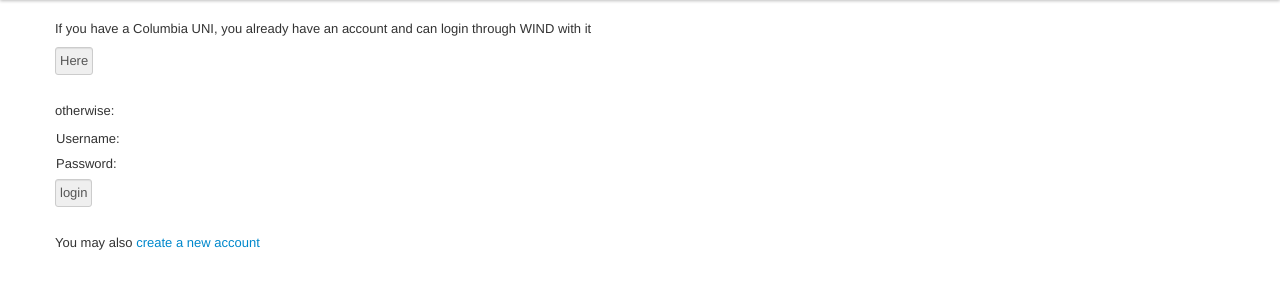
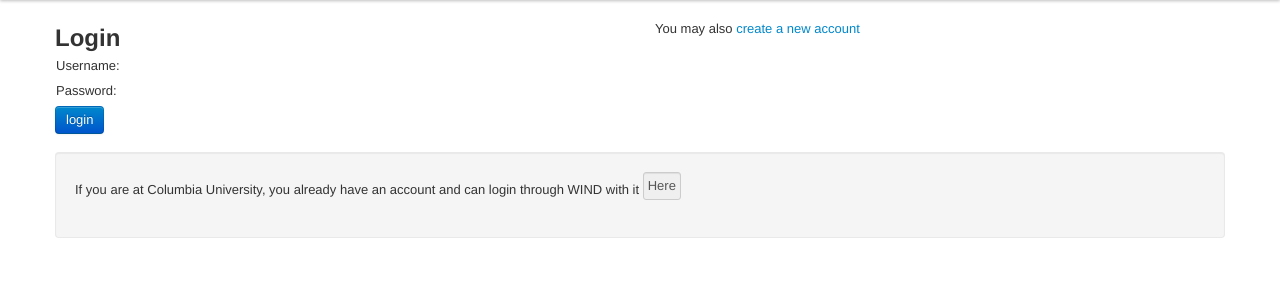
Before and after one commit to thraxil/faktum, a Django app: template templates/registration/login.html in a window 1280 px wide. Shown: the part 40-340 px from the top of the page. Run offline with Django 3.2, Linux system fonts and the light colour scheme; the template is opened without the code that fills it, so the values that code supplies are empty; some libraries are stand-ins or nearby versions.

Commit message:
little nicer login form

```diff
--- a/templates/registration/login.html
+++ b/templates/registration/login.html
@@ -1,14 +1,10 @@
 {% extends "base.html" %}
 {% block content %}
-<form method="get" class="login" action="{{ wind_base }}login">
-<input type="hidden" name="service" value="{{ wind_service }}" />
-<input type="hidden" name="destination" value="http://{{ request.get_host }}/accounts/windlogin/?next={{ next }}" />
-<p>If you have a Columbia UNI, you already have an account and can
-login through WIND with it</p>
-<input type="submit" value="Here" />
-</form>
-<p>otherwise: </p>
-<form method="post" action=".">
+
+<div class="row">
+<div class="span6">
+<h2>Login</h2>
+<form method="post" action="." class="login">
 {% csrf_token %}
 
 {% if form.errors %}
@@ -19,9 +15,23 @@ login through WIND with it</p>
 <tr><td><label for="id_username">Username:</label></td><td>{{ form.username }}</td></tr>
 <tr><td><label for="id_password">Password:</label></td><td>{{ form.password }}</td></tr>
 </table>
-<input type="submit" value="login" />
+<input type="submit" value="login" class="btn btn-primary"/>
 <input type="hidden" name="next" value="{{ next }}" />
 </form>
+</div>
 
+<div class="span6">
 <p>You may also <a href="/registration/register/">create a new account</a></p>
+</div>
+</div>
+
+<form method="get" class="login well" action="{{ wind_base }}login">
+<input type="hidden" name="service" value="{{ wind_service }}" />
+<input type="hidden" name="destination" value="http://{{ request.get_host }}/accounts/windlogin/?next={{ next }}" />
+<p>If you are at Columbia University, you already have an account and can
+login through WIND with it <input type="submit" value="Here" /></p>
+</form>
+
+
+
 {% endblock %}
```
